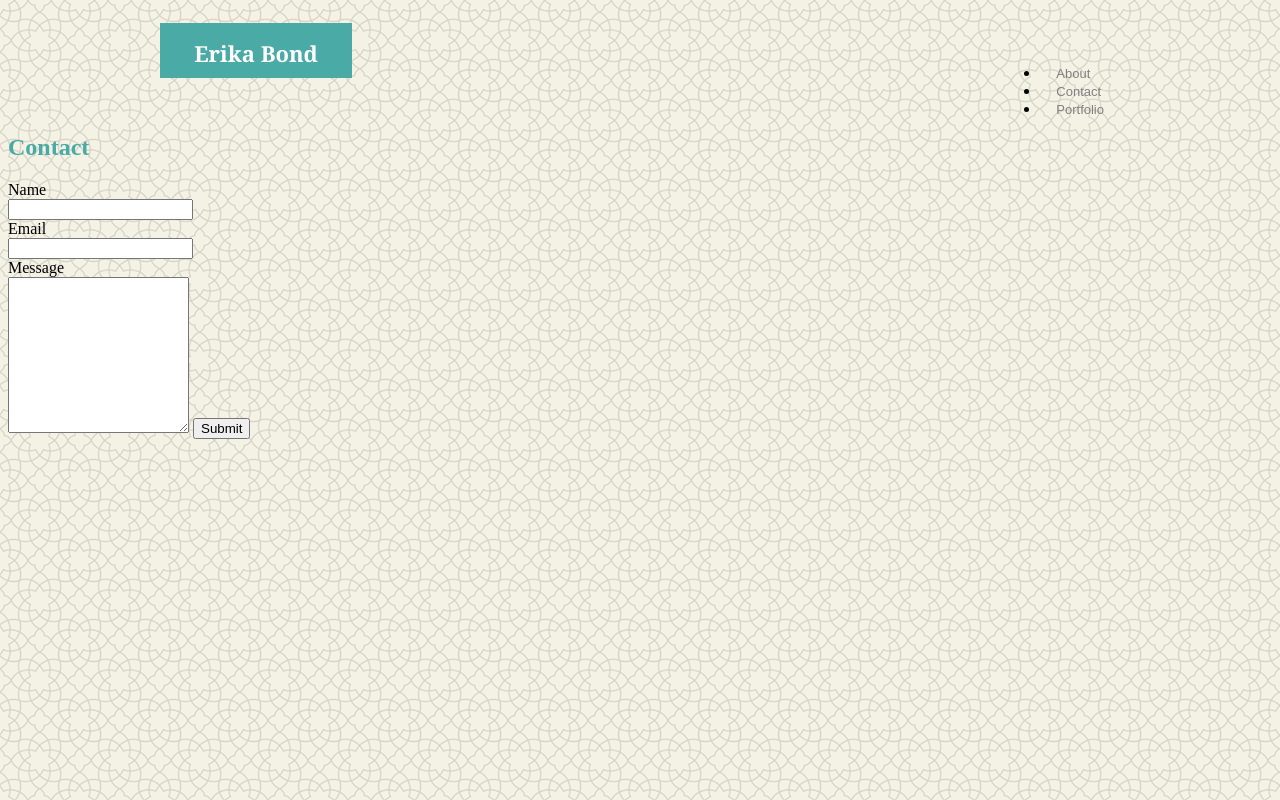
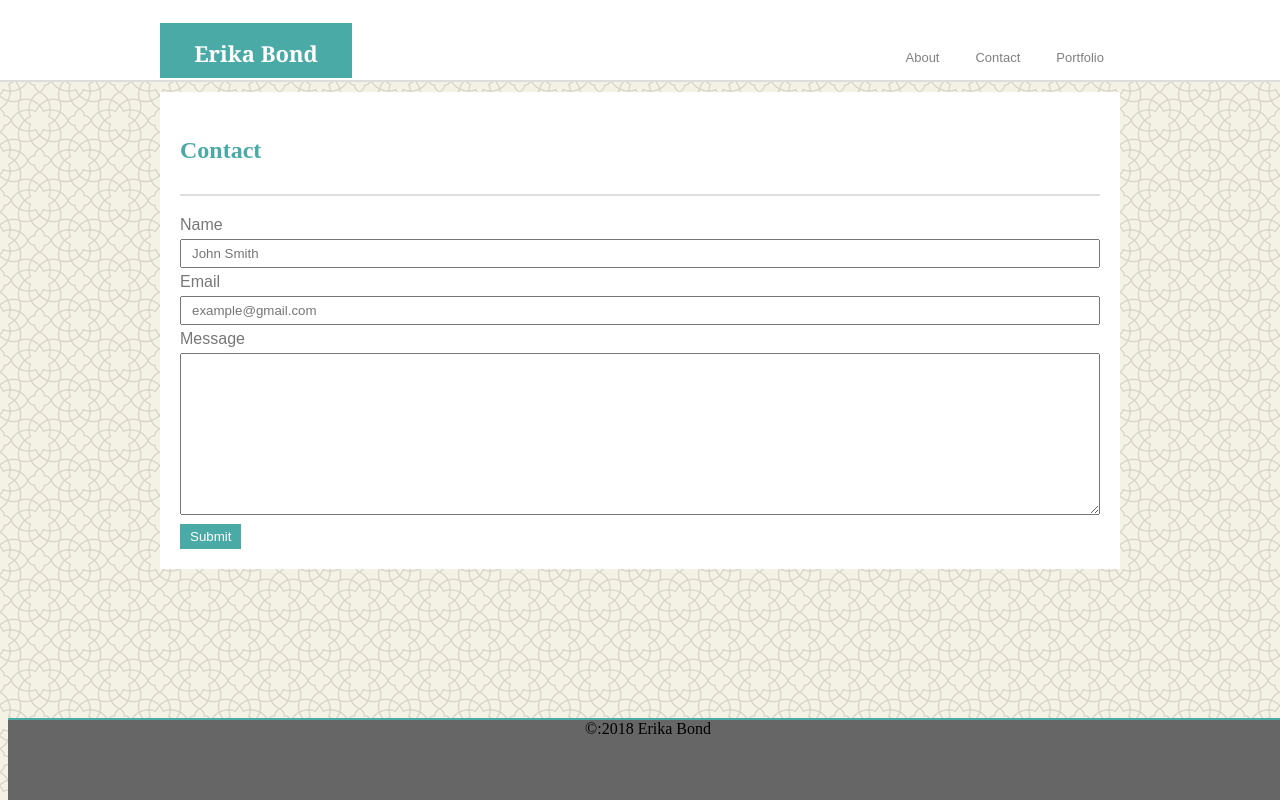
Before and after one commit to ENKBond/Basic-Portfolio, a plain HTML site: page contact.html in a window 1280 px wide. Drawn offline with Linux system fonts and the light colour scheme.

Commit message:
updated with contact page complete

```diff
--- a/assets/css/style.css
+++ b/assets/css/style.css
@@ -60,8 +60,10 @@ header {
 }
 
 h2 {
-    clear: both;
     color: #4aaaa5;
+    border-bottom: 2px solid #dddddd;
+    padding-bottom: 30px;
+    padding-top: 0;
 }
 
 #bio {
@@ -77,6 +79,24 @@ img {
     padding-top: 60px;
 }
 
+form {
+    font-family: 'Arial', 'Helvetica Neue', Helvetica, sans-serif;
+    color: #777777;
+}
+
+.field {
+    width: 100%;
+    margin: 5px 0;
+    padding: 5px 10px;
+}
+
+.button {
+    color: white;
+    background-color: #4aaaa5;
+    border: none;
+    padding: 5px 10px;
+}
+
 footer {
     clear: both;
     background-color: #666666;
--- a/contact.html
+++ b/contact.html
@@ -3,34 +3,42 @@
 
 <head>
   <meta charset="UTF-8">
-  <title>Contact</title>
+  <title>About Me</title>
   <link rel="stylesheet" type="text/css" href="assets/css/style.css">
 </head>
 
-<body>
-
+<section class="navTop"></section>
+<body class="background">
     <header>
         <h1>Erika Bond</h1>
-    <nav class="mainNav">
-            <ul>
-                <li class="navItem"><a href="index.html">About</a></li>
-                <li class="navItem"><a href="contact.html">Contact</a></li>
-                <li class="navItem"><a href="portfolio.html">Portfolio</a></li>
-            </ul>
-        </nav>
+            <div class="mainNav">
+                <a class="active" href="index.html">About</a>
+                <a href="contact.html">Contact</a>
+                <a href="portfolio.html">Portfolio</a>
+            </div>
     </header>
 
+
+<div class="wrapper">
     <h2>Contact</h2>
 
     <form>
         Name<br>
-    <input type="text" name="name"><br>
+        <input class="field" type="text" name="name" placeholder="John Smith"><br>
         Email<br>
-    <input type="text" name="email"><br>
+        <input class="field" type="text" name="email" placeholder="example@gmail.com"><br>
         Message<br>
-    <textarea name="area" rows="10" columns="30"></textarea>
-    <input id="submit" type="submit">
+        <textarea class="field" name="area" rows="10" columns="30"></textarea>
+        <input class="button" id="submit" type="submit">
     </form>
+</div>
+
+<div class="clearfix"></div>
+
+<footer>
+    &copy:2018 Erika Bond
+</footer>
+
 </body>
 
 </html>
```
Lines whose indentation alone changed are shown as unchanged.
